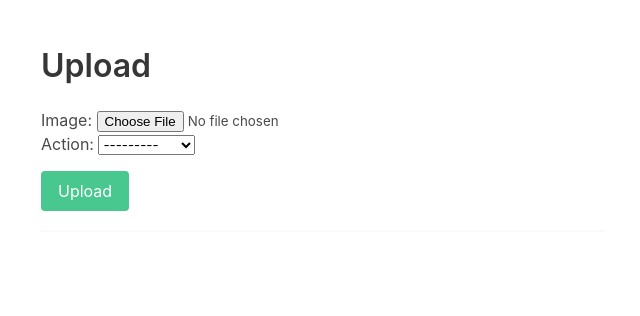
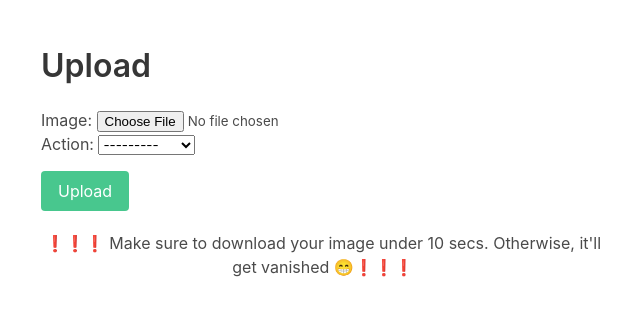
Before and after one commit to Deadman407/Image-Editor, a Django app: page / in a window 1280 px wide. Shown: the top 316 px of the page, without its empty margins (317-957 px from the left). Run offline with Django 3.2, Linux system fonts and the light colour scheme; data that the repository does not hold is empty.

Commit message:
Added Download functionality

```diff
--- a/opencvEnv/src/opencv_proj/settings.py
+++ b/opencvEnv/src/opencv_proj/settings.py
@@ -121,7 +121,7 @@ USE_TZ = True
 # https://docs.djangoproject.com/en/3.2/howto/static-files/
 
 STATIC_URL = '/static/'
-
+STATICFILES_DIRS = [os.path.join(BASE_DIR, 'static')]
 MEDIA_URL = '/media/'
 MEDIA_ROOT = os.path.join(BASE_DIR, 'media')
 
--- a/opencvEnv/src/opencv_proj/urls.py
+++ b/opencvEnv/src/opencv_proj/urls.py
@@ -3,10 +3,15 @@ from django.urls import path
 from django.conf import settings
 from django.conf.urls.static import static
 from uploads.views import uploadImage
+from django.conf.urls import url
+from django.views.static import serve
 
 urlpatterns = [
     path('admin/', admin.site.urls),
     path('', uploadImage, name='upload_image'),
+    url(r'^download/(?P<path>.*)$',serve,{'document.root':settings.MEDIA_ROOT}),
 ]
 
-urlpatterns += static(settings.MEDIA_URL, document_root=settings.MEDIA_ROOT)
+if settings.DEBUG:
+    urlpatterns += static(settings.STATIC_URL, document_root=settings.STATIC_ROOT)
+    urlpatterns += static(settings.MEDIA_URL, document_root=settings.MEDIA_ROOT)
--- a/opencvEnv/src/uploads/templates/upload-form.html
+++ b/opencvEnv/src/uploads/templates/upload-form.html
@@ -17,6 +17,10 @@
         h3 {
             margin-top: 20px;
         }
+
+        .download {
+            text-align: center;
+        }
     </style>
   </head>
   <body>
@@ -34,17 +38,25 @@
                         <div class="field">
                             <div class="control">
                                 <button class="button is-success">Upload</button>
+                                <div class="download">
+                                    <h3>❗❗❗ Make sure to download your image under 10 secs. Otherwise, it'll get vanished 😁❗❗❗</h3>
+                                </div>
                             </div>
                         </div>
                     </form>
 
+                    {% if upload %}
                         <div class="card">
                             <div class="card-image">
                                 <figure class="image">
                                     <img src="{{ upload.image.url }}">
                                 </figure>
                             </div>
+                            <div class="download">
+                                <button class="button"><a href="{{ upload.image.url }}" download="{{ upload.image.url }}">Download Image</a></button>
                             </div>
+                        </div>
+                    {% endif %}
                 </div>
             </div>
         </div>
--- a/opencvEnv/src/uploads/views.py
+++ b/opencvEnv/src/uploads/views.py
@@ -1,6 +1,9 @@
 from django.shortcuts import render, redirect
+from django.http import HttpResponse
 from .forms import UploadForm
 from .models import Upload
+
+import time
 
 def uploadImage(request):
     form = UploadForm()
@@ -16,6 +19,18 @@ def uploadImage(request):
     if Upload.objects.all().count() > 0:
         upload = Upload.objects.latest('created')
         context = {'form': form, 'upload': upload}
+
+        time.sleep(10)
         upload.delete()
 
     return render(request, 'upload-form.html', context)
+
+def download(request, path):
+    file_path = os.path.join(settings.MEDIA_ROOT, path)
+    if os.path.exists(file_path):
+        with open(file_path, 'rb') as fh:
+            response = HttpResponse(fh.read(), content_type="application/upload")
+            response['Content-Disposition'] = 'inline;filename=' + os.path.basename(file_path)
+            return response
+
+    raise Http404
```
Also changed, not shown: opencvEnv/src/db.sqlite3. Lines whose indentation alone changed are shown as unchanged.
